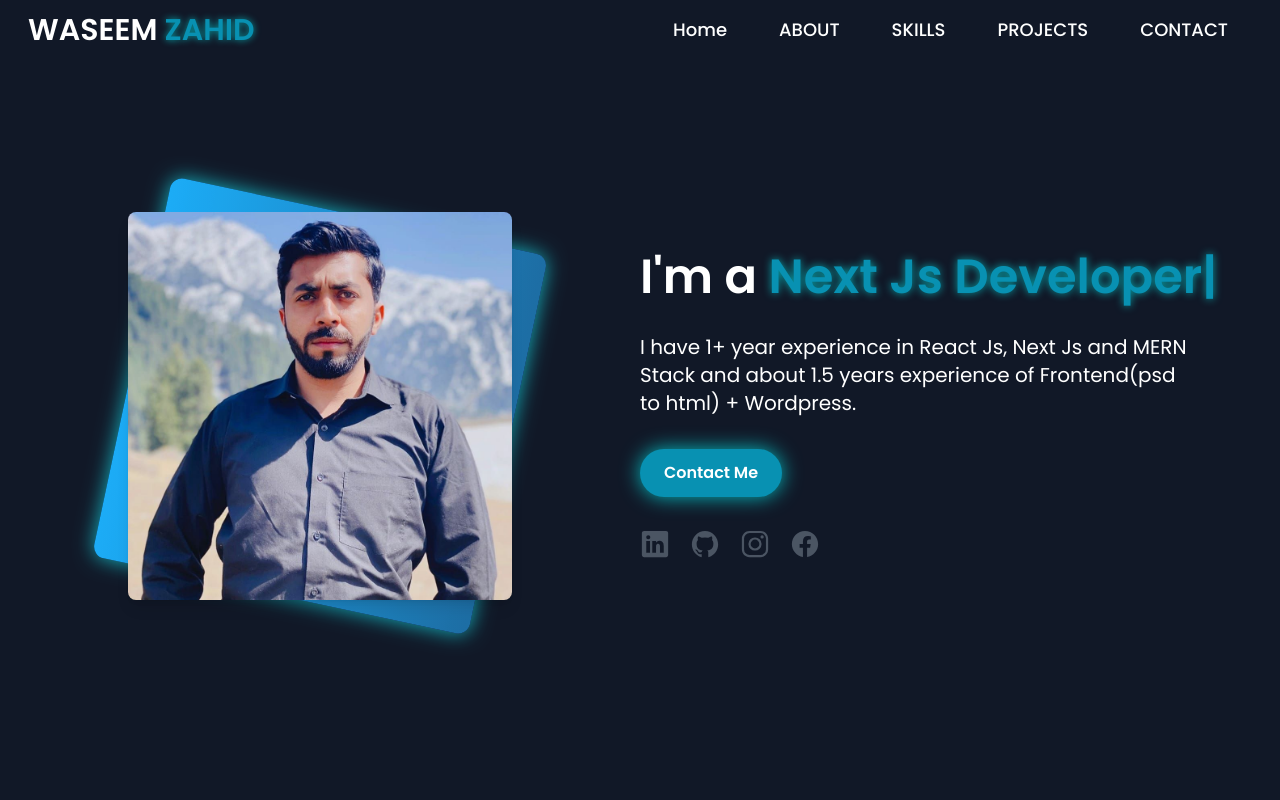
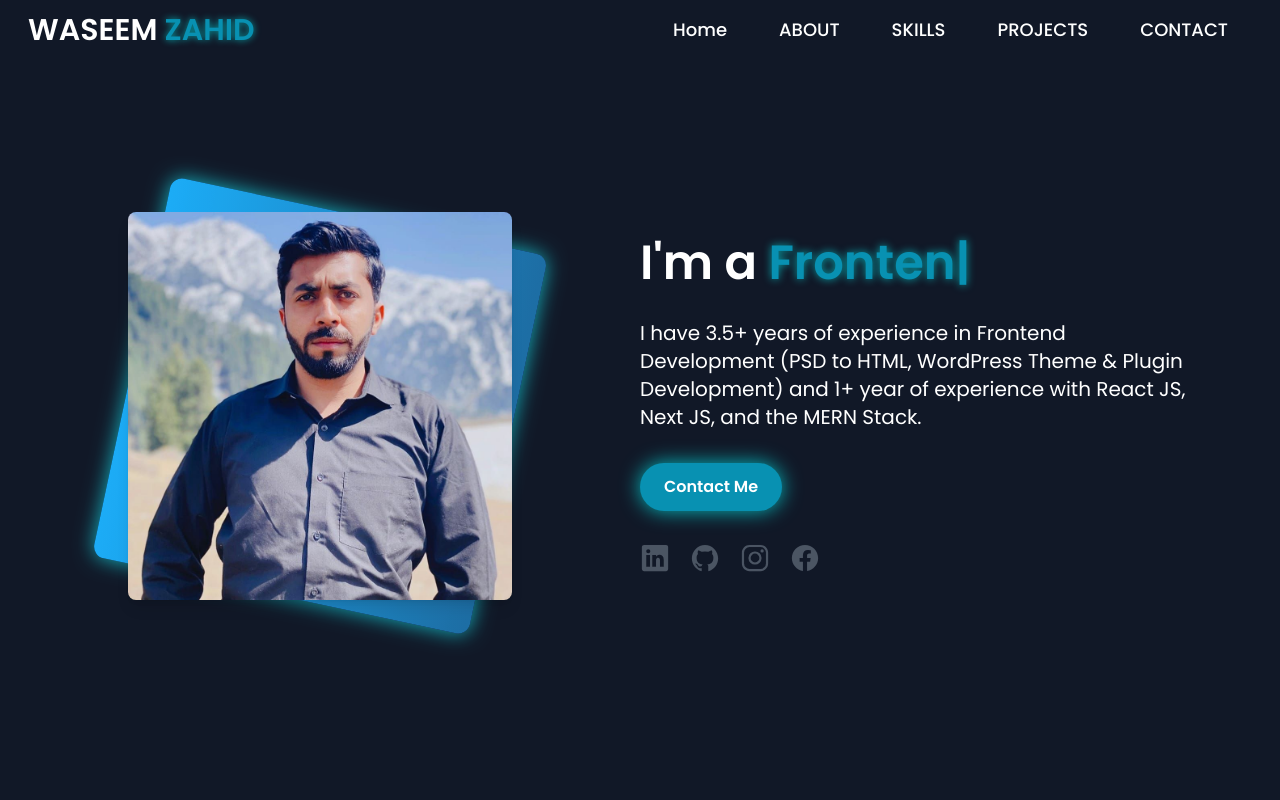
Before and after one commit to waseemzahid/portfoliolatest, a React (Vite) app: page / in a window 1280 px wide. Shown: the top 800 px of the page. Built offline with nearby package versions, Linux system fonts and the light colour scheme.

Commit message:
Update Hero.jsx

```diff
--- a/src/components/Hero.jsx
+++ b/src/components/Hero.jsx
@@ -29,6 +29,8 @@
           <h2 className='text-white md:text-5xl text-3xl font-extrabold md:mt-5 mt-16'>
           <span>I'm a </span>
           <TypeAnimation sequence={[
+            'WordPress Full Stack Developer',
+            1000,
             'Frontend Developer',
             1000,
             'React Js Developer',
@@ -46,7 +48,7 @@
           />
         </h2>
         <p className='text-white sm:text-lg my-8 md:mx-0 mx-10 md:mr-20 lg:text-xl'>
-        I have 1+ year experience in React Js, Next Js and MERN Stack and about 1.5 years experience of Frontend(psd to html) + Wordpress.
+        I have 3.5+ years of experience in Frontend Development (PSD to HTML, WordPress Theme & Plugin Development) and 1+ year of experience with React JS, Next JS, and the MERN Stack.
         </p>
           <a href="#contact"><button className="btn-primary mt-8 hover:scale-105 transition-transform duration-300 ease-in-out">Contact Me</button></a>
           <div className="mt-8 text-3xl flex items-center md:justify-start justify-center gap-5">
```
